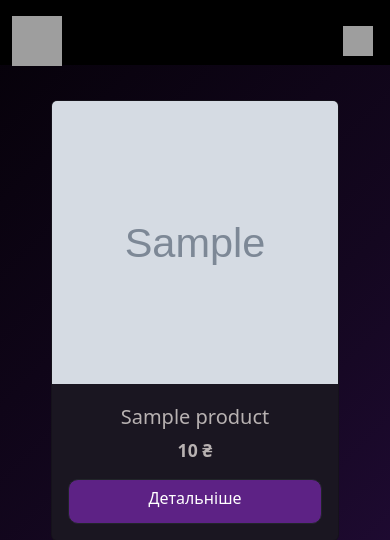
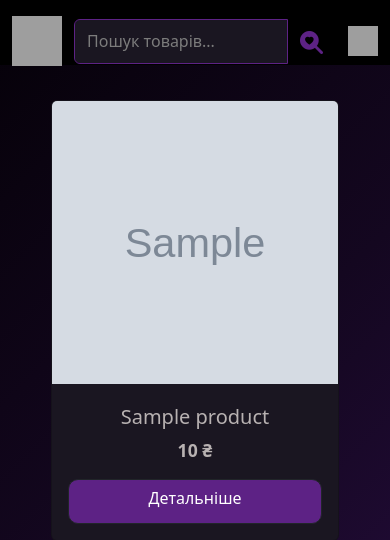
Before and after one commit to argx4/VoidStreetShop-Python-Django-, a Django app: template product/templates/catalog.html in a window 390 px wide. Shown: the top 540 px of the page. Run offline with Django 3.2, Linux system fonts and the light colour scheme; the template is opened without the code that fills it: most values are stand-ins (such as "Sample title", 1, 10 or a date in 2020); grey boxes marked "Sample" are stand-in pictures; grey boxes are pictures that could not be loaded.

Commit message:
добавлен поиск по названию товаров

```diff
--- a/product/templates/catalog.html
+++ b/product/templates/catalog.html
@@ -12,13 +12,23 @@
 <body>
   <nav class="navbar navbar-expand-lg navbar-dark bg-dark">
     <div class="container-fluid">
-      <a href="{% url 'catalog_view' %}"><img src="https://i.ibb.co/DgSWkmY1/photo-2024-12-22-23-23-09.jpg"  border="0" width="50" height="50"></a>
-      <div class="nav-items">
-        <ul class="navbar-nav">
-          <li class="nav-item">
-            <a class="nav-link" href="{% url 'basket_view' %}"><img src="https://i.ibb.co/DfZXVH5x/shopping-cart-1.png" border="0" width="30" height="30"></a>
-          </li>
-        </ul>
+      <div class="navbar-brand-container">
+        <a href="{% url 'catalog_view' %}"><img src="https://i.ibb.co/DgSWkmY1/photo-2024-12-22-23-23-09.jpg" border="0" width="50" height="50"></a>
+      </div>
+
+      <div class="search-container">
+        <form class="d-flex search-form" method="GET" action="{% url 'catalog_view' %}">
+          <div class="input-group">
+            <input class="form-control search-input" type="search" name="search" placeholder="Пошук товарів..." aria-label="Search" value="{{ search_query }}">
+            <button class="btn btn-search" type="submit"><i class="bi bi-search-heart-fill"></i></button>
+          </div>
+        </form>
+      </div>
+
+      <div class="cart-container">
+        <a class="nav-link" href="{% url 'basket_view' %}">
+          <img src="https://i.ibb.co/DfZXVH5x/shopping-cart-1.png" border="0" width="30" height="30">
+        </a>
       </div>
     </div>
   </nav>
--- a/static/css/catalog.css
+++ b/static/css/catalog.css
@@ -48,6 +48,79 @@ footer {
   padding: 0.5rem 1rem;
 }
 
+.navbar-brand-container {
+  flex-shrink: 0;
+}
+
+.search-container {
+  display: flex;
+  justify-content: center;
+  width: 500px;
+  max-width: 500px;
+}
+
+.search-form {
+  width: 100%;
+}
+
+.input-group {
+  width: 100%;
+}
+
+.search-input {
+  background-color: #1a1621 !important;
+  border: 1px solid #5d2285 !important;
+  color: rgb(184, 178, 178) !important;
+}
+
+.search-input:focus {
+  background-color: #1a1621 !important;
+  border-color: #7d2eb3 !important;
+  color: rgb(184, 178, 178) !important;
+  box-shadow: 0 0 0 0.25rem rgba(93, 34, 133, 0.25) !important;
+}
+
+.search-input::placeholder {
+  color: rgb(124, 124, 124) !important;
+}
+
+.btn-search {
+  background-color: white;
+  border: 1px solid #5d2285;
+  color: #5d2285;
+  padding: 6px 12px;
+}
+
+.btn-search .bi-search-heart-fill {
+  color: #5d2285;
+  font-size: 20px;
+}
+
+.btn-search:hover {
+  background-color: white;
+  border-color: #7d2eb3;
+  color: #7d2eb3;
+}
+
+.btn-search:hover .bi-search-heart-fill {
+  color: #7d2eb3;
+}
+
+.btn-search:active {
+  background-color: black !important;
+  border-color: #7d2eb3 !important;
+  color: #7d2eb3 !important;
+  transform: scale(0.95);
+}
+
+.btn-search:active .bi-search-heart-fill {
+  color: #7d2eb3;
+}
+
+.cart-container {
+  flex-shrink: 0;
+}
+
 .nav-items {
   display: flex;
   align-items: center;
@@ -94,13 +167,6 @@ footer {
 
 .btn.btn-dark:active{
   transform: scale(0.95);
-}
-
-.cart-container {
-    position: relative;
-    display: inline-block;
-    padding: 6px;
-    cursor: pointer;
 }
 
 .cart-icon {
@@ -219,7 +285,7 @@ footer {
     height: auto;
   }
 
-  .btn.btn-dark {
+  .btn.btn-search {
     font-size: 1rem;
     height: 45px;
   }
@@ -257,3 +323,43 @@ footer {
 ::-webkit-scrollbar-thumb:hover {
   background: #7d2eb3;
 }
+
+.navbar-toggler {
+  border-color: #5d2285;
+}
+
+.navbar-toggler:focus {
+  box-shadow: 0 0 0 0.25rem rgba(93, 34, 133, 0.25);
+}
+
+@media (max-width: 576px) {
+  .container-fluid {
+    gap: 0.5rem;
+  }
+
+  .search-container {
+    flex: 1;
+    max-width: none;
+  }
+
+  .search-form {
+    margin: 0 0.25rem;
+  }
+
+  .search-input {
+    font-size: 14px;
+  }
+
+  .btn-search:active{
+    background-color: black !important;
+    transform: scale(0.95);
+  }
+
+  .btn-search {
+    padding: 0.25rem 0.5rem;
+  }
+
+  .btn-search .bi-search-heart-fill {
+    font-size: 23px;
+  }
+}
```
Also changed, not shown: product/views.py (+7 -1 lines).
